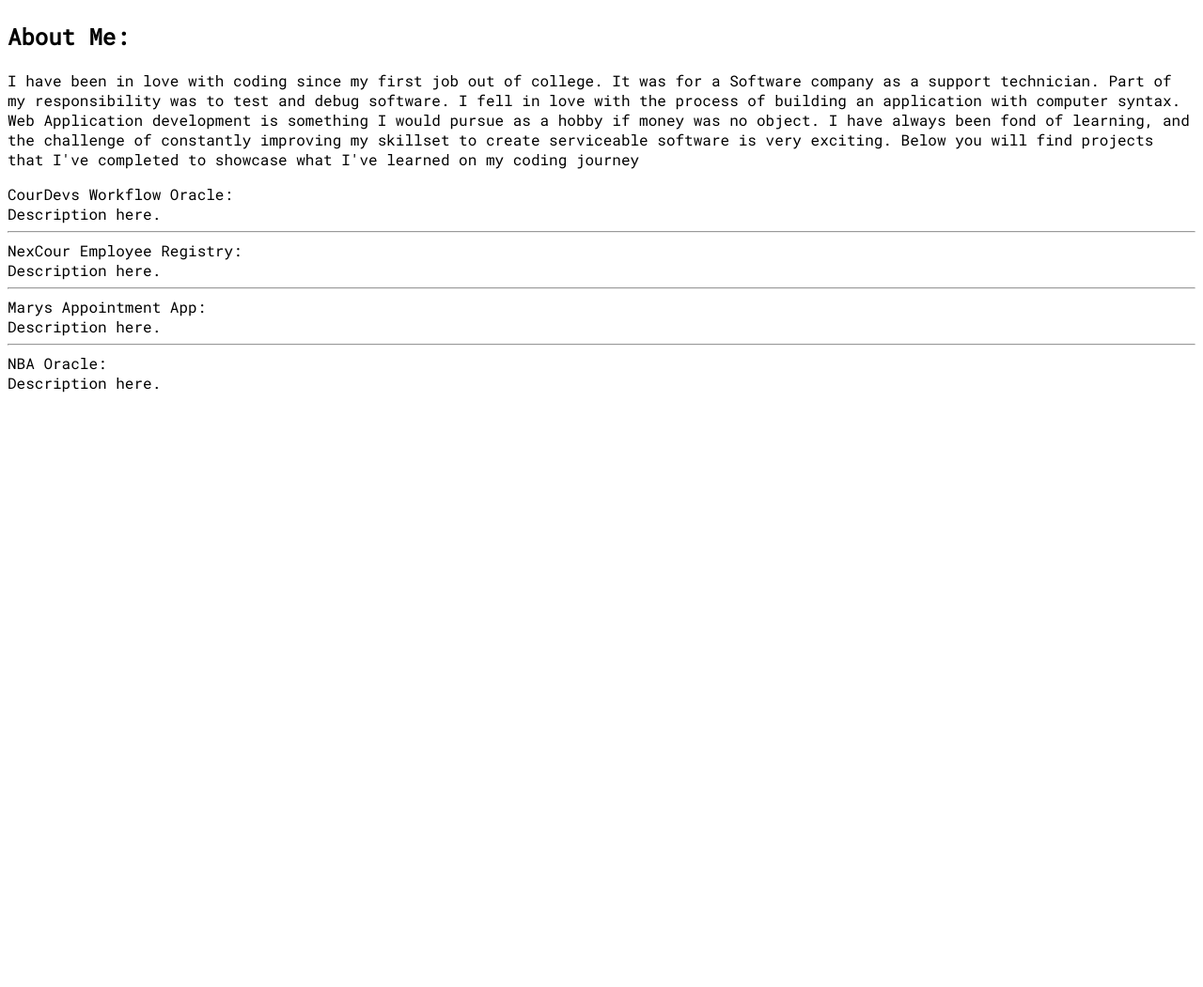
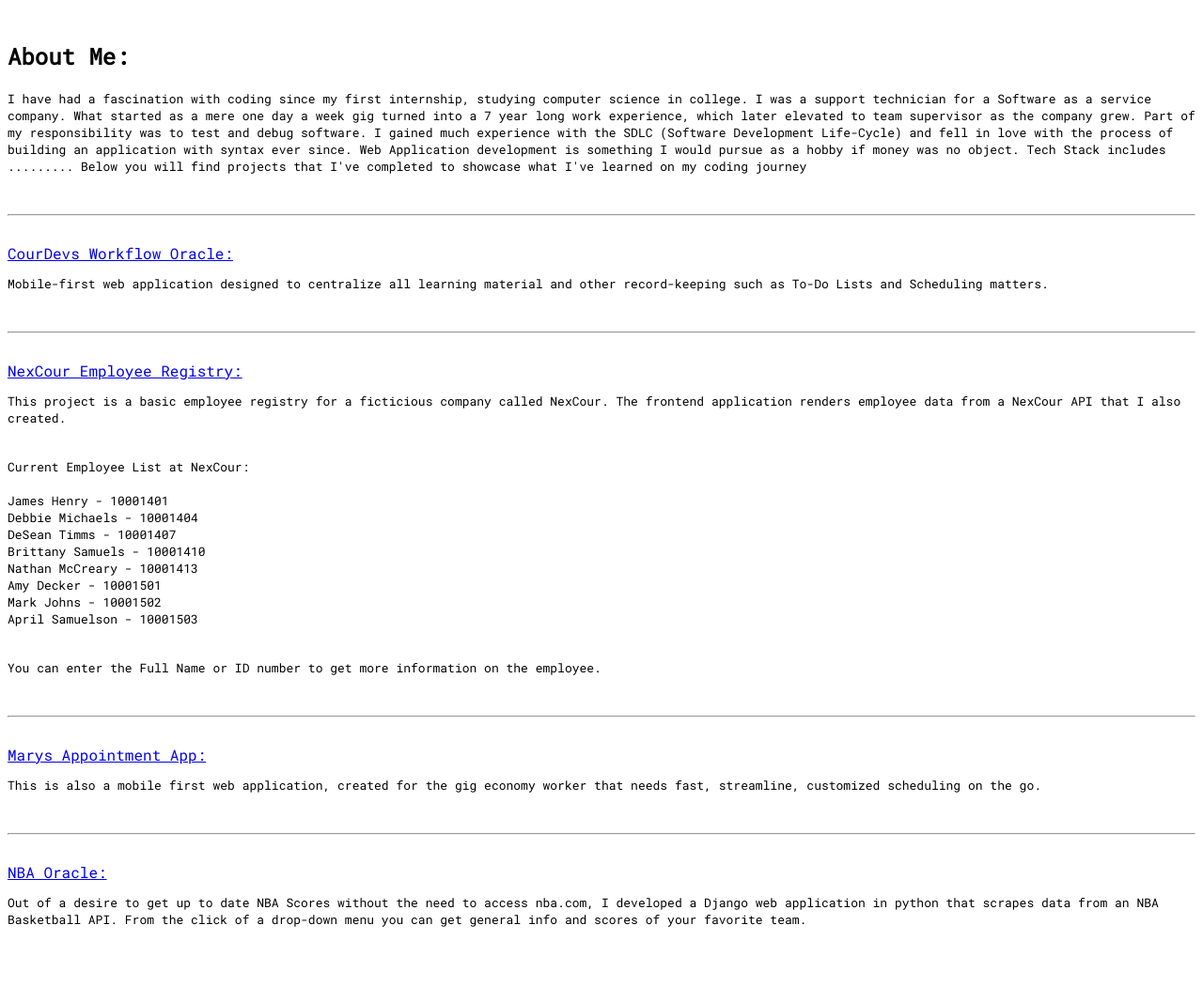
Before and after one commit to courthub74/CourDevs-Portfolio, a Django app: page / in a window 1280 px wide. Shown: the part 1191-2242 px from the top of the page at 94% size. Before the commit the page ends 1609 px from the top, so only its background shows below. Run offline with Django 3.2, Linux system fonts and the light colour scheme.

Commit message:
Need Tech Stack

```diff
--- a/portfolioPages/templates/home.html
+++ b/portfolioPages/templates/home.html
@@ -6,7 +6,7 @@
 <!--THE HEAD-->
 <head>
 	<meta charset="UTF-8">
-	<title>Court Develops</title>
+	<title>CourDevelops folio</title>
 	<link rel="stylesheet" type="text/css" href={% static 'styles/mystyles.css' %}
 </head>
 
@@ -28,44 +28,87 @@
 
     <img src="{% static 'images/PunkinOut.jpg' %}" alt="PunkinOut">
 
-	<img src="https://techcrunch.com/wp-content/uploads/2015/04/codecode.jpg" alt="Code for the Masses">
+    <img src="https://techcrunch.com/wp-content/uploads/2015/04/codecode.jpg" alt="Code for the Masses">
 
-	<h2 class="left">About Me:</h2>
-	<p class="left">I have been in love with coding since my first job out of college.
-        It was for a Software company as a support technician.
-        Part of my responsibility was to test and debug software.
-        I fell in love with the process of building an application with computer syntax.
-        Web Application development is something I would pursue as a hobby if money was no object.
-        I have always been fond of learning, and the challenge of constantly improving my skillset to create serviceable software is very exciting.
-        Below you will find projects that I've completed to showcase what I've learned on my coding journey</p>
+    <br><br>
+
+    <h2 class="left">About Me:</h2>
+    <div class="container">
+        <p class="left" style="font-size: small;">I have had a fascination with coding since my first internship, studying computer science in college.
+            I was a support technician for a Software as a service company.  What started as a mere one day a week gig turned into a 7 year long work experience,
+            which later elevated to team supervisor as the company grew.
+            Part of my responsibility was to test and debug software.  I gained much experience with the SDLC (Software Development Life-Cycle)
+            and fell in love with the process of building an application with syntax ever since.
+            Web Application development is something I would pursue as a hobby if money was no object.
+            Tech Stack includes   .........
+            Below you will find projects that I've completed to showcase what I've learned on my coding journey</p>
+    </div>
+
+        <br><hr><br>
+
+
 
     <div class="left">
-        CourDevs Workflow Oracle: <br>
-                Description here.
+        <a href="http://oracle.courdevelops.com/" target="_blank">CourDevs Workflow Oracle:</a><br>
+
+        <p style="font-size: small;">Mobile-first web application designed to centralize all learning material and other record-keeping such as To-Do Lists and Scheduling matters.
+        </p>
 
     </div>
 
-    <hr>
+
+
+    <br><hr><br>
+
+
 
     <div class="left">
-        NexCour Employee Registry: <br>
-            Description here.
+        <a href="http://employeeoracle.courdevelops.com/" target="_blank">NexCour Employee Registry:</a><br>
+        <p style="font-size: small;">This project is a basic employee registry for a ficticious company called NexCour.  The frontend application
+            renders employee data from a NexCour API that I also created.</p>
+
+                <br>
+
+
+
+            <div class="container" style="font-size: small;>
+                <div class="list-group">
+                    <a class="list-group-item list-group-item-action active" data-toggle="list">Current Employee List at NexCour:</a><br><br>
+                    <a class="list-group-item list-group-item-action" data-toggle="list">James Henry - 10001401</a><br>
+                    <a class="list-group-item list-group-item-action" data-toggle="list">Debbie Michaels - 10001404</a><br>
+                    <a class="list-group-item list-group-item-action" data-toggle="list">DeSean Timms - 10001407</a><br>
+                    <a class="list-group-item list-group-item-action" data-toggle="list">Brittany Samuels - 10001410</a><br>
+                    <a class="list-group-item list-group-item-action" data-toggle="list">Nathan McCreary - 10001413</a><br>
+                    <a class="list-group-item list-group-item-action" data-toggle="list">Amy Decker - 10001501</a><br>
+                    <a class="list-group-item list-group-item-action" data-toggle="list">Mark Johns - 10001502</a><br>
+                    <a class="list-group-item list-group-item-action" data-toggle="list">April Samuelson - 10001503</a><br>
+                </div>
+
+
+            <br>
+
+            <p style="font-size: small;">You can enter the Full Name or ID number to get more information on the employee.</p>
+
+        </div>
+    </div>
+
+    <br><hr><br>
+
+    <div class="left">
+        <a href="http://marysappt.courdevelops.com/" target="_blank">Marys Appointment App:</a><br>
+        <p style="font-size: small;">This is also a mobile first web application, created for the gig economy worker that needs
+            fast, streamline, customized scheduling on the go.</p>
 
     </div>
 
-    <hr>
+    <br><hr><br>
 
     <div class="left">
-        Marys Appointment App: <br>
-            Description here.
-
-    </div>
-
-    <hr>
-
-    <div class="left">
-        NBA Oracle: <br>
-            Description here.
+        <a href="http://nbaoracle.courdevelops.com/" target="_blank">NBA Oracle:</a> <br>
+            <p style="font-size: small;">Out of a desire to get up to date NBA Scores without the need to access nba.com,
+                I developed a Django web application in python that scrapes data from an NBA Basketball API.
+                From the click of a drop-down menu you can get general info and scores of your favorite team.
+                </p>
     </div>
 
 
```
